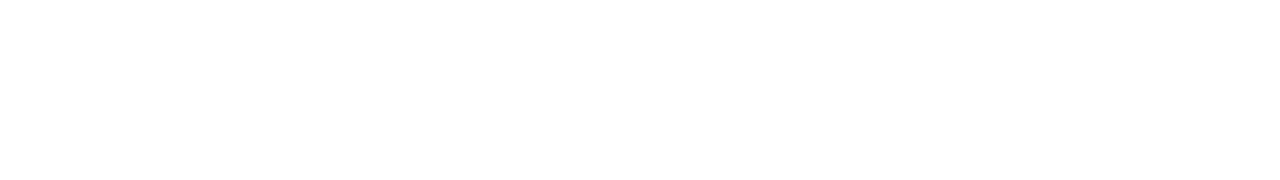
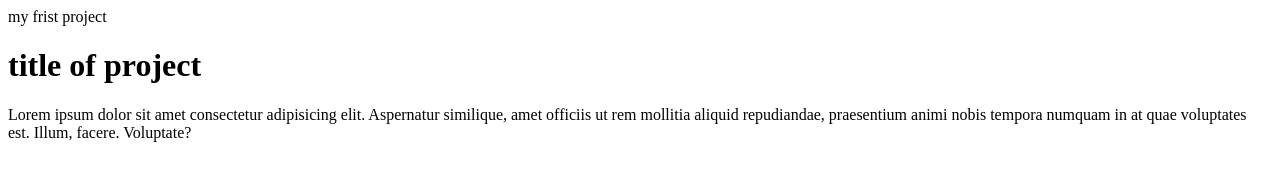
Before and after one commit to Ashadul1994/book-man-repo, a plain HTML site: page index.html in a window 1280 px wide. Drawn offline with Linux system fonts and the light colour scheme.

Commit message:
frist project

```diff
--- a/index.html
+++ b/index.html
@@ -6,6 +6,11 @@
     <title>book man practise</title>
 </head>
 <body>
+<header>my frist project</header>
+<div>
+    <h1>title of project</h1>
+    Lorem ipsum dolor sit amet consectetur adipisicing elit. Aspernatur similique, amet officiis ut rem mollitia aliquid repudiandae, praesentium animi nobis tempora numquam in at quae voluptates est. Illum, facere. Voluptate?
+</div>
 
 </body>
 </html>
```
